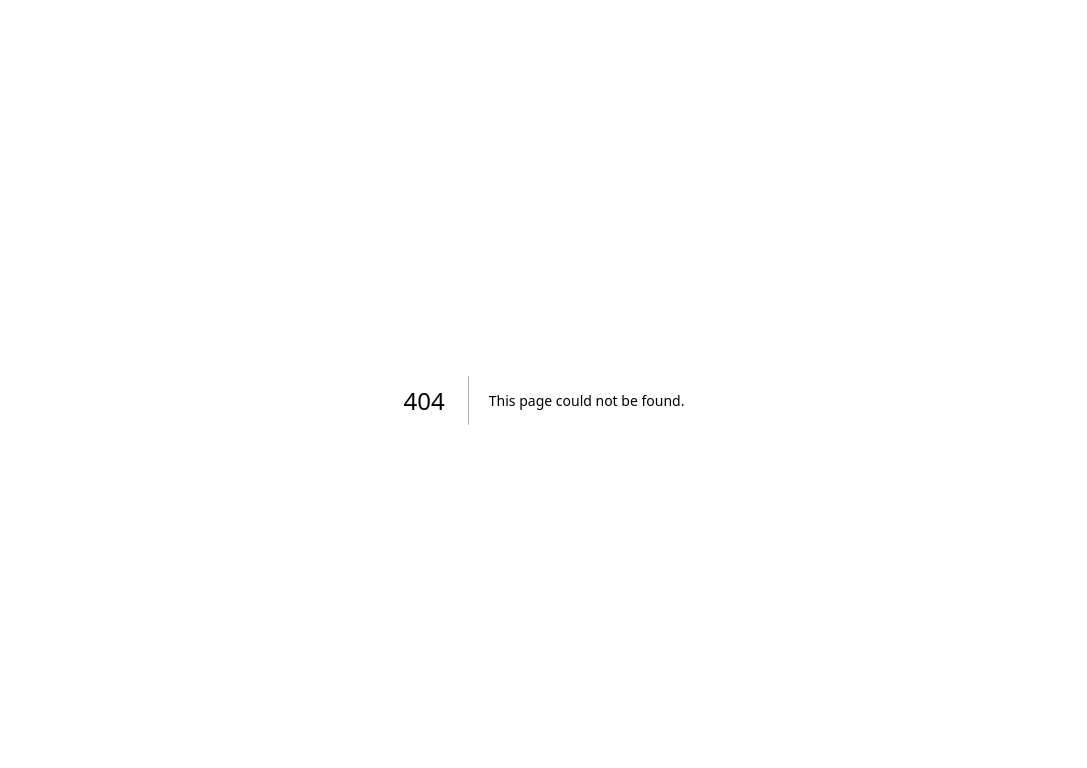
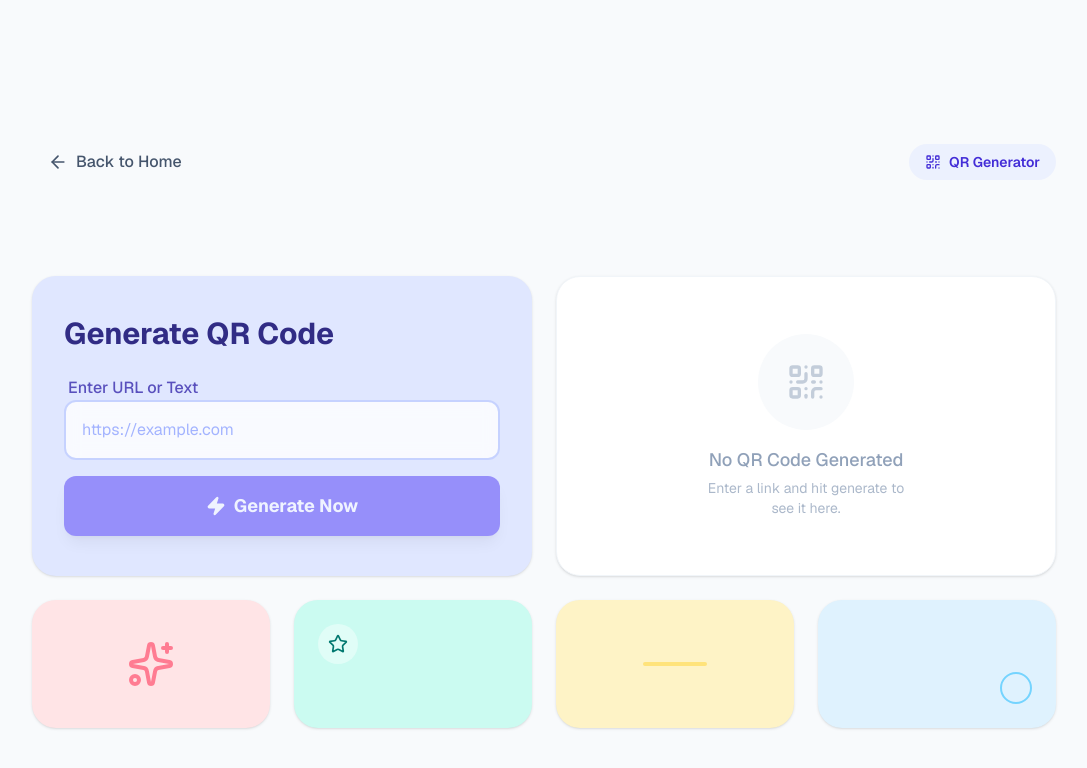
Before and after one commit to gdg-raipur/certify, a Next.js app: page /qrcode-generation in a window 1280 px wide. Before the commit this address had no page. Shown: the top 768 px of the page, without its empty margins (96-1183 px from the left). Built offline with nearby package versions, Linux system fonts and the light colour scheme.

Commit message:
add: qr generation links on home

```diff
--- a/src/app/page.tsx
+++ b/src/app/page.tsx
@@ -1,5 +1,9 @@
+/*
+* Home page (/) code base
+*/
+
 import Link from "next/link";
-import { QrCode, CreditCard, FileText, LogIn } from "lucide-react";
+import { QrCode, CreditCard, FileText, LogIn, ShieldCheck } from "lucide-react";
 
 export default function Home() {
     return (
@@ -23,7 +27,7 @@ export default function Home() {
                 </Link>
 
                 {/* Secondary Box: Create QR from Link */}
-                <div className="bg-indigo-100 hover:bg-indigo-200 transition-all duration-300 rounded-3xl p-6 flex flex-col justify-between group cursor-pointer shadow-sm hover:shadow-md">
+                <Link href="/qrcode-generation" className="bg-indigo-100 hover:bg-indigo-200 transition-all duration-300 rounded-3xl p-6 flex flex-col justify-between group cursor-pointer shadow-sm hover:shadow-md">
                     <div className="bg-white/30 w-12 h-12 rounded-xl flex items-center justify-center mb-4 group-hover:scale-110 transition-transform duration-300">
                         <QrCode className="w-6 h-6 text-indigo-800" />
                     </div>
@@ -31,7 +35,7 @@ export default function Home() {
                         <h3 className="text-xl font-bold text-indigo-900 mb-1">QR from Link</h3>
                         <p className="text-indigo-800/70 text-sm">Generate QR codes instantly.</p>
                     </div>
-                </div>
+                </Link>
 
                 {/* Secondary Box: Create ID Cards */}
                 <div className="bg-teal-100 hover:bg-teal-200 transition-all duration-300 rounded-3xl p-6 flex flex-col justify-between group cursor-pointer shadow-sm hover:shadow-md">
@@ -43,6 +47,17 @@ export default function Home() {
                         <p className="text-teal-800/70 text-sm">Design and print ID cards.</p>
                     </div>
                 </div>
+
+                {/* Secondary Box: Verify Certificates */}
+                <Link href="/verify" className="bg-violet-100 hover:bg-violet-200 transition-all duration-300 rounded-3xl p-6 flex flex-col justify-between group cursor-pointer shadow-sm hover:shadow-md">
+                    <div className="bg-white/30 w-12 h-12 rounded-xl flex items-center justify-center mb-4 group-hover:scale-110 transition-transform duration-300">
+                        <ShieldCheck className="w-6 h-6 text-violet-800" />
+                    </div>
+                    <div>
+                        <h3 className="text-xl font-bold text-violet-900 mb-1">Verify</h3>
+                        <p className="text-violet-800/70 text-sm">Check certificate validity.</p>
+                    </div>
+                </Link>
 
                 {/* Secondary Box: Login */}
                 <div className="bg-rose-100 hover:bg-rose-200 transition-all duration-300 rounded-3xl p-6 flex flex-col justify-between group cursor-pointer shadow-sm hover:shadow-md md:col-span-2 md:col-start-2">
--- /dev/null
+++ b/src/app/qrcode-generation/page.tsx
@@ -0,0 +1,162 @@
+"use client";
+
+import { generateQRCode } from "@/lib/qr";
+import { useState } from "react";
+import { QrCode, ArrowLeft, Loader2, Sparkles, Zap, Star } from "lucide-react";
+import Link from "next/link";
+
+export default function QRCodeGeneration() {
+    const [qrImageUrl, setQrImageUrl] = useState<string | null>(null);
+    const [error, setError] = useState<string | null>(null);
+    const [verifyLink, setVerifyLink] = useState<string>("");
+    const [isGenerating, setIsGenerating] = useState(false);
+
+    const handleGenerateQRCode = async () => {
+        setIsGenerating(true);
+        setError(null);
+        try {
+            const qrImageBytes = await generateQRCode(verifyLink);
+            const blob = new Blob([qrImageBytes], { type: "image/png" });
+            const url = URL.createObjectURL(blob);
+            setQrImageUrl(url);
+        } catch (err) {
+            console.error("QR Code Generation Error", err);
+            setError("Failed to generate QR Code. Please try again.");
+        } finally {
+            setIsGenerating(false);
+        }
+    };
+
+    return (
+        <main className="min-h-screen bg-slate-50 p-4 sm:p-8 flex items-center justify-center font-sans">
+            <div className="max-w-5xl w-full grid grid-cols-1 md:grid-cols-4 grid-rows-[auto_auto_auto] md:grid-rows-[minmax(180px,auto)_minmax(180px,auto)] gap-6">
+
+                {/* Header / Back Button */}
+                <div className="md:col-span-4 flex items-center justify-between">
+                    <Link
+                        href="/"
+                        className="flex items-center gap-2 text-slate-600 hover:text-slate-900 transition-colors font-medium px-4 py-2 rounded-xl hover:bg-white/50"
+                    >
+                        <ArrowLeft className="w-5 h-5" />
+                        Back to Home
+                    </Link>
+                    <div className="flex items-center gap-2 px-4 py-2 bg-indigo-100/50 rounded-full text-indigo-700 font-semibold text-sm">
+                        <QrCode className="w-4 h-4" />
+                        QR Generator
+                    </div>
+                </div>
+
+                {/* Main Action Box: Input and Generate Button */}
+                <div className="md:col-span-2 md:row-span-2 bg-indigo-100 rounded-3xl p-8 flex flex-col justify-center shadow-sm">
+                    <h1 className="text-3xl font-bold text-indigo-900 mb-6">Generate QR Code</h1>
+
+                    <div className="space-y-4">
+                        <div className="space-y-2">
+                            <label htmlFor="url" className="text-indigo-800/80 font-medium ml-1">
+                                Enter URL or Text
+                            </label>
+                            <input
+                                id="url"
+                                type="text"
+                                value={verifyLink}
+                                onChange={(e) => setVerifyLink(e.target.value)}
+                                className="w-full p-4 rounded-xl border-2 border-indigo-200 focus:border-indigo-500 focus:ring-4 focus:ring-indigo-500/10 outline-none transition-all text-indigo-900 placeholder:text-indigo-300 bg-white/80 backdrop-blur-sm"
+                                placeholder="https://example.com"
+                            />
+                        </div>
+
+                        <button
+                            onClick={handleGenerateQRCode}
+                            disabled={isGenerating || !verifyLink}
+                            className="w-full py-4 bg-indigo-600 text-white rounded-xl font-bold text-lg hover:bg-indigo-700 disabled:opacity-50 disabled:cursor-not-allowed shadow-lg hover:shadow-xl hover:translate-y-[-2px] active:translate-y-[0px] transition-all flex items-center justify-center gap-2"
+                        >
+                            {isGenerating ? (
+                                <>
+                                    <Loader2 className="w-5 h-5 animate-spin" />
+                                    Generating...
+                                </>
+                            ) : (
+                                <>
+                                    <Zap className="w-5 h-5 fill-current" />
+                                    Generate Now
+                                </>
+                            )}
+                        </button>
+                    </div>
+                    {error && (
+                        <div className="mt-4 p-4 bg-red-100 text-red-700 rounded-xl text-sm border border-red-200">
+                            {error}
+                        </div>
+                    )}
+                </div>
+
+                {/* Result Box: The Generated QR Code */}
+                <div className="bg-white md:col-span-2 md:row-span-2 rounded-3xl p-8 flex flex-col items-center justify-center shadow-sm border border-slate-100 min-h-[300px]">
+                    {qrImageUrl ? (
+                        <div className="flex flex-col items-center animate-in fade-in zoom-in duration-300">
+                            <div className="bg-white p-4 rounded-2xl shadow-lg border border-slate-100 mb-6">
+                                {/* eslint-disable-next-line @next/next/no-img-element */}
+                                <img
+                                    src={qrImageUrl}
+                                    alt="Generated QR Code"
+                                    className="w-48 h-48 md:w-56 md:h-56 object-contain"
+                                />
+                            </div>
+                            <div className="flex gap-3">
+                                <a
+                                    href={qrImageUrl}
+                                    download="qrcode.png"
+                                    className="px-6 py-2.5 bg-slate-900 text-slate-50 rounded-xl font-medium hover:bg-slate-800 transition-colors shadow-md"
+                                >
+                                    Download PNG
+                                </a>
+                                <button
+                                    onClick={() => setQrImageUrl(null)}
+                                    className="px-6 py-2.5 text-slate-500 hover:text-slate-800 hover:bg-slate-100 rounded-xl font-medium transition-colors"
+                                >
+                                    Clear
+                                </button>
+                            </div>
+                        </div>
+                    ) : (
+                        <div className="text-center text-slate-400">
+                            <div className="bg-slate-50 w-24 h-24 rounded-full flex items-center justify-center mx-auto mb-4">
+                                <QrCode className="w-10 h-10 opacity-50" />
+                            </div>
+                            <p className="text-lg font-medium">No QR Code Generated</p>
+                            <p className="text-sm opacity-75 max-w-[200px] mx-auto mt-1">
+                                Enter a link and hit generate to see it here.
+                            </p>
+                        </div>
+                    )}
+                </div>
+
+                {/* Decorative Box 1: Pastel Pink */}
+                <div className="bg-rose-100 rounded-3xl p-6 flex items-center justify-center aspect-square md:aspect-auto group cursor-default hover:bg-rose-200 transition-colors shadow-sm">
+                    <div className="text-rose-400 group-hover:text-rose-500 transition-colors">
+                        <Sparkles className="w-12 h-12 opacity-80" />
+                    </div>
+                </div>
+
+                {/* Decorative Box 2: Pastel Teal */}
+                <div className="bg-teal-100 rounded-3xl p-6 flex flex-col justify-between group cursor-default hover:bg-teal-200 transition-colors shadow-sm max-md:hidden">
+                    <div className="w-10 h-10 bg-white/40 rounded-full flex items-center justify-center">
+                        <Star className="w-5 h-5 text-teal-700" />
+                    </div>
+                    <div className="h-10"></div>
+                </div>
+
+                {/* Decorative Box 3: Pastel Amber (Filling space if needed, or keeping it clean) */}
+                <div className="bg-amber-100 rounded-3xl p-6 flex items-center justify-center md:col-span-1 group cursor-default hover:bg-amber-200 transition-colors shadow-sm max-md:hidden">
+                    <div className="w-16 h-1 bg-amber-300/50 rounded-full"></div>
+                </div>
+
+                {/* Decorative Box 4: Pastel Sky */}
+                <div className="bg-sky-100 rounded-3xl p-6 flex items-end justify-end group cursor-default hover:bg-sky-200 transition-colors shadow-sm">
+                    <div className="w-8 h-8 rounded-full border-2 border-sky-300"></div>
+                </div>
+
+            </div>
+        </main>
+    );
+}
```
